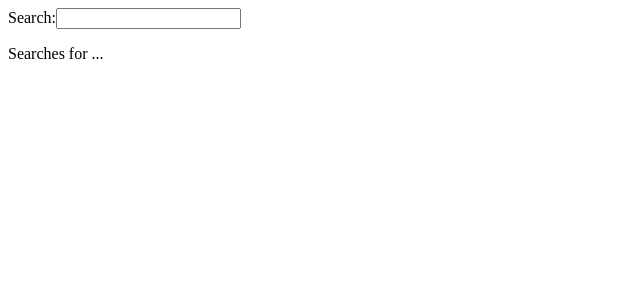
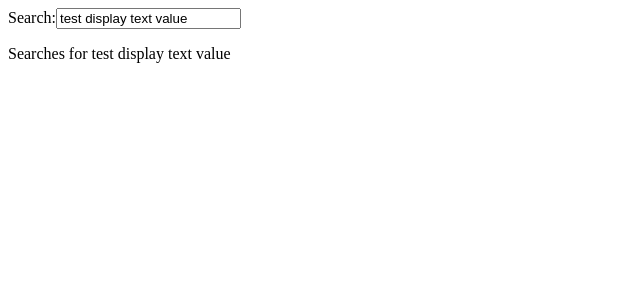
Before and after one commit to AlexandrMers/react-testing-library_learn, a React (Create React App) app: page / in a window 1280 px wide. Shown: the top 300 px of the page, without its empty margins (0-640 px from the left). Built offline with nearby package versions, Linux system fonts and the light colour scheme.

Commit message:
Рассмотрены основные методы сравнения для тестирования.

```diff
--- a/src/App.js
+++ b/src/App.js
@@ -3,7 +3,7 @@ import React, { useState } from "react";
 import Search from "./Search";
 
 function App() {
-  const [search, setSearch] = useState("");
+  const [search, setSearch] = useState("test display text value");
 
   const handleChange = ({ target: { value } }) => {
     setSearch(value);
--- a/src/Search/index.jsx
+++ b/src/Search/index.jsx
@@ -4,7 +4,13 @@ export default function Search({ children, value, onChange }) {
   return (
     <div>
       <label htmlFor="search">{children}</label>
-      <input id="search" type="text" value={value} onChange={onChange} />
+      <input
+        placeholder="search text..."
+        id="search"
+        type="text"
+        value={value}
+        onChange={onChange}
+      />
     </div>
   );
 }
```
Also changed, not shown: 1 other file (tests, documents, lock files or other folders).
